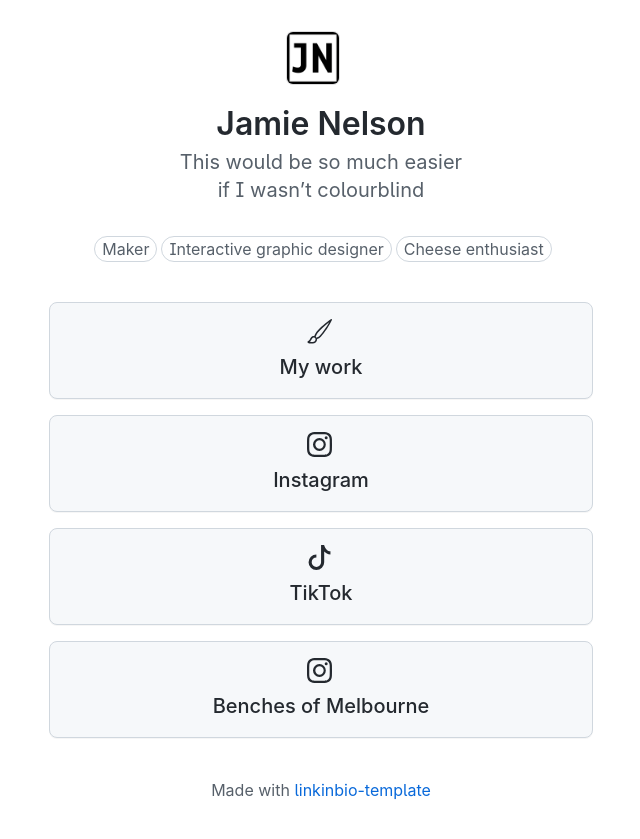
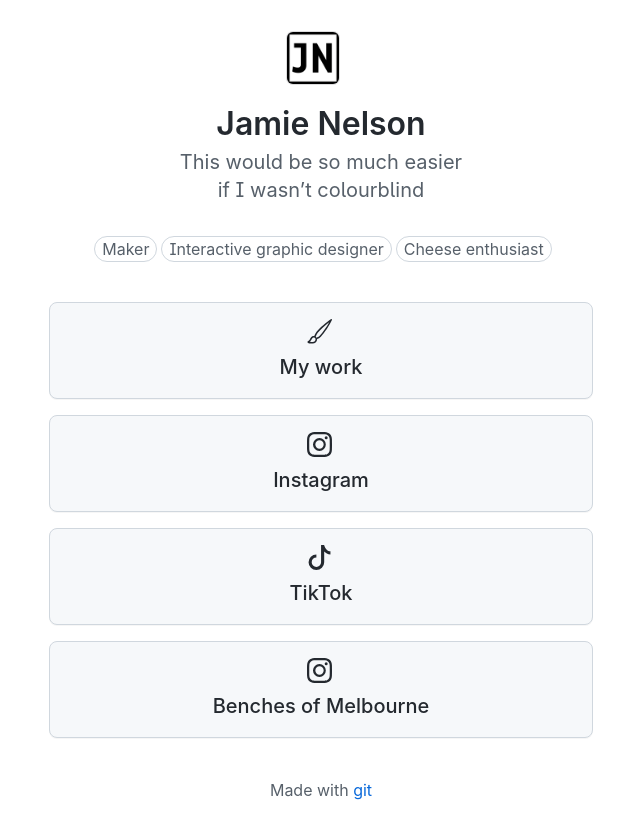
Before and after one commit to jmenelsn/bio, a Jekyll site: the page built from index.md, in a window 1280 px wide. Shown: the top 839 px of the page, without its empty margins (319-959 px from the left). Built offline with Jekyll 4.4.1, drawn with Linux system fonts in a browser that asks for light colours; our own code applies the rules of GitHub Pages for plain Markdown files.

Commit message:
Update footer.html

```diff
--- a/_includes/footer.html
+++ b/_includes/footer.html
@@ -1,3 +1,3 @@
 <footer class="text-center my-6">
-    <p class="f4-mktg color-fg-muted">Made with <a href="https://github.com/pglevy/linkinbio-template" class="">linkinbio-template</a></p>
+    <p class="f4-mktg color-fg-muted">Made with <a href="https://github.com/pglevy/linkinbio-template" class="">git</a></p>
 </footer>
```
